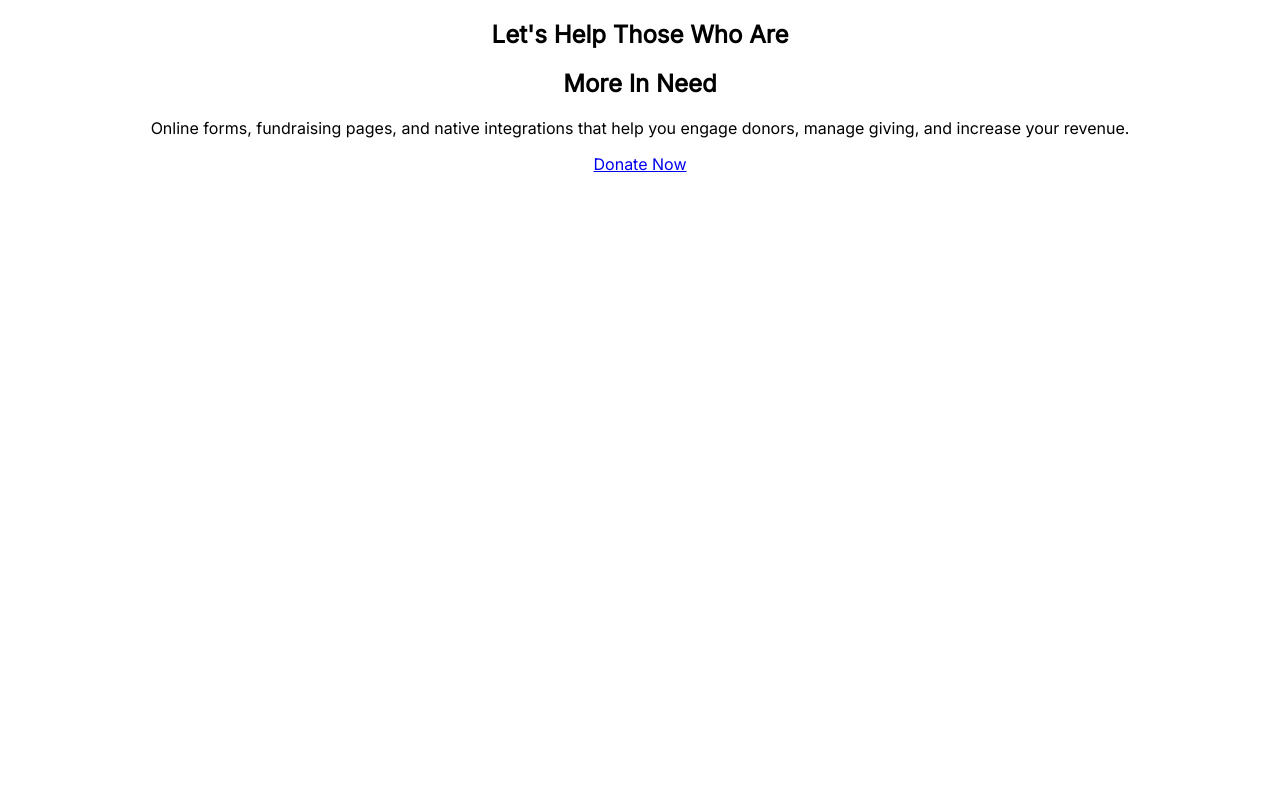
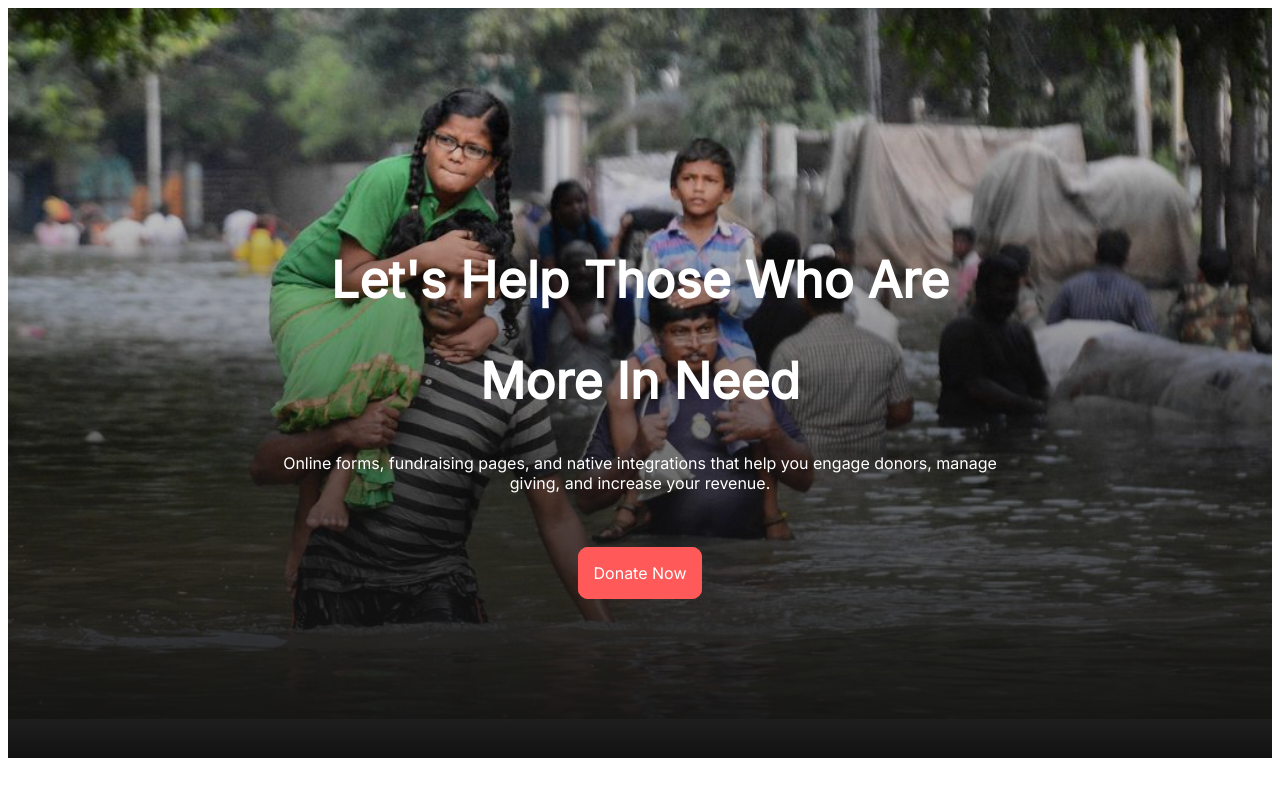
Before and after one commit to ShafinRME/Web-development-Assignments, a plain HTML site: page Assignment-1/index.html in a window 1280 px wide. Drawn offline with Linux system fonts and the light colour scheme.

Commit message:
First section is done

```diff
--- a/Assignment-1/style.css
+++ b/Assignment-1/style.css
@@ -1,6 +1,30 @@
 body{
     font-family: Inter;
+
 }
 .first-section{
+    background-image:
+    linear-gradient(0deg, #121212 0%, rgba(18, 18, 18, 0.00) 100%),
+    url(images/donation4.jpg);
+    background-repeat: no-repeat;
+    background-size: 100%;
     text-align: center;
+    height: 350px;
+    padding: 200px 250px 200px 250px ;
+    color: white;
 }
+.first-section h1{
+    font-size: 50px;
+    font-weight: 900;
+}
+.first-section p{
+    margin-bottom: 70px;
+}
+.first-section a{
+    text-decoration: none;
+    border: 1px solid #FF5959;
+    background-color: #FF5959;
+    padding: 15px 15px;
+    border-radius: 10px;
+    color: white;
+}
```
Also changed, not shown: Assignment-1/images/donation-10.jpg (added).
